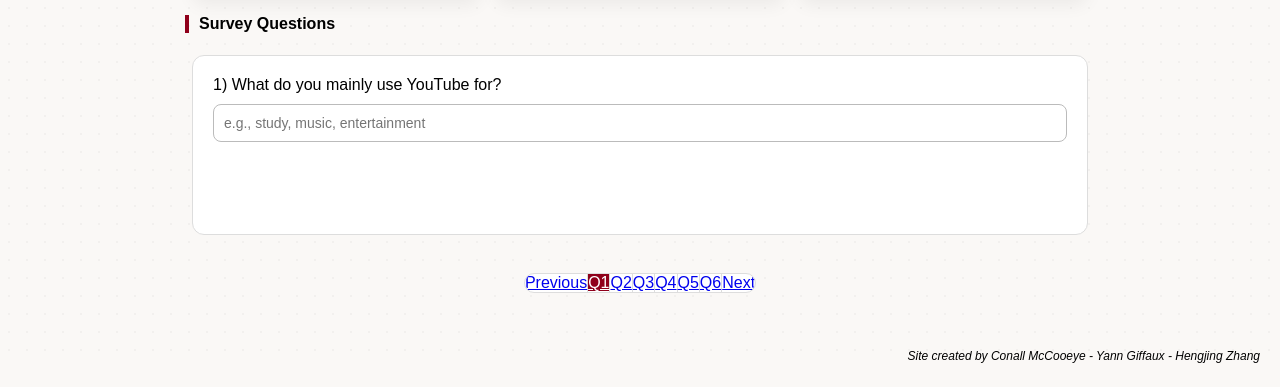
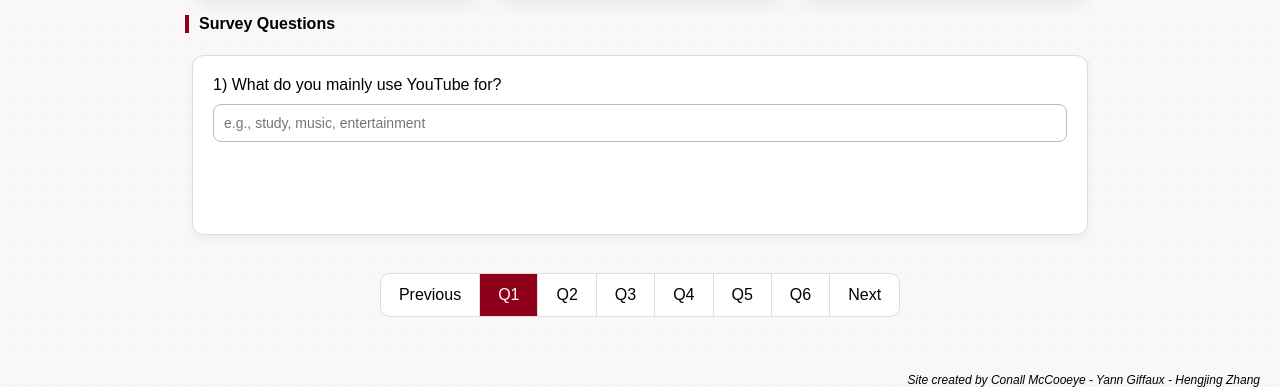
Before and after one commit to SEG3125-2026/seg3125-lab6-group13, a plain HTML site: page index.html in a window 1280 px wide. Shown: the part 523-910 px from the top of the page. Before the commit the page ends 886 px from the top, so only its background shows below. Drawn offline with Linux system fonts and the light colour scheme.

Commit message:
Update style.css

```diff
--- a/styles/style.css
+++ b/styles/style.css
@@ -249,12 +249,16 @@ p {
   padding: 20px;
   margin: 12px 0;
   box-sizing: border-box;
-  overflow: visible
+  overflow: visible;
   box-shadow: 0 4px 10px rgba(0,0,0,0.05);
 }
 
 .tab-content.active {
   display: block;
+}
+
+button, input, select, textarea, .pagination-custom li a, .submit-area button {
+  font-family: "Arial Rounded MT Bold", Arial, sans-serif !important;
 }
 
 .pagination-wrap {
@@ -287,13 +291,22 @@ p {
   border-right: none;
 }
 
-button, input, select, textarea, .pagination-custom li a {
-  font-family: "Arial Rounded MT Bold", Arial, sans-serif !important;
+.pagination-custom li a {
+  display: block;
+  padding: 12px 18px;
+  text-decoration: none;
+  font-size: 16px;
+  color: black;
+  transition: background 0.2s;
 }
 
 .pagination-custom li a.active-link {
   background-color: #8F001A !important;
   color: white !important;
+}
+
+.pagination-custom li a:hover {
+  background-color: #eee;
 }
 
 .submit-area button {
```
